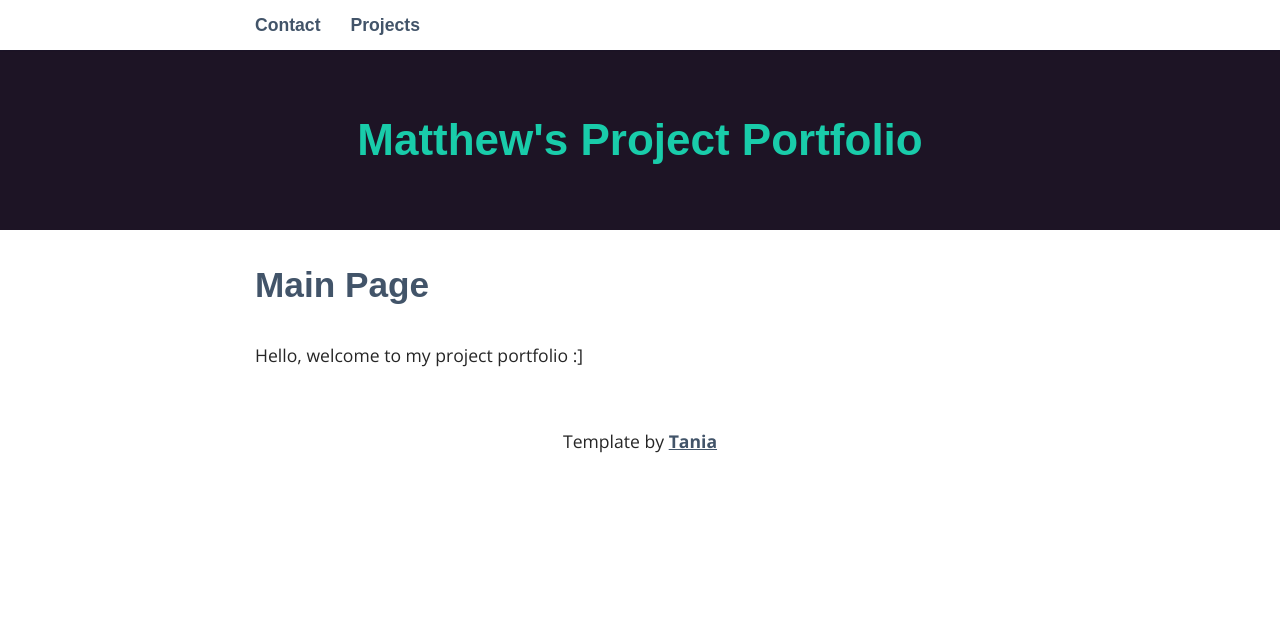
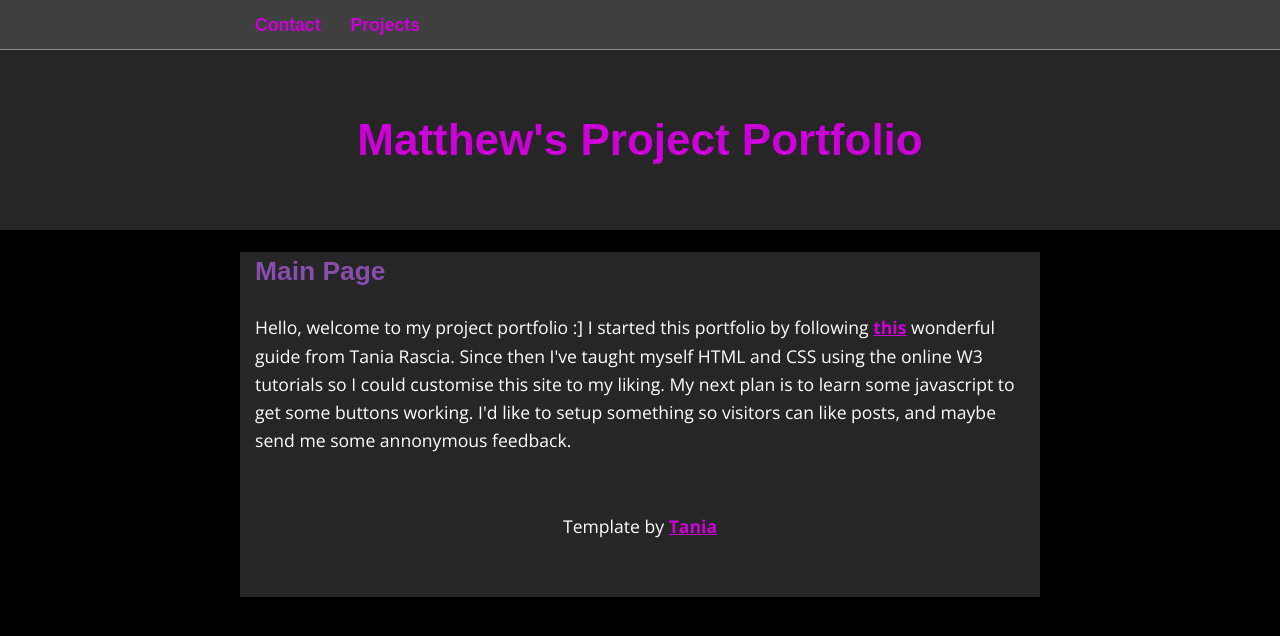
Before and after one commit to emjayking/portfolio, a Jekyll site: the page built from index.html, in a window 1280 px wide. Shown: the top 636 px of the page. Built offline with Jekyll 4.4.1, drawn with Linux system fonts in a browser that asks for light colours; some web fonts are replaced.

Commit message:
overhauled the color pallete, now in dark mode

```diff
--- a/_sass/_base.scss
+++ b/_sass/_base.scss
@@ -1,13 +1,21 @@
 $content-width: 800px;
-$main: #19ccaa;
+// $main: #19ccaa;
 $font-style: 'Open Sans', sans-serif;
-$font-color: #262626;
-$link-color: #425469;
-$link-hover-color: $main;
+$font-color: #ffff;
+// $link-color: #425469;
+// $link-hover-color: $main;
 $heading-font: 'Multi', sans-serif;
-$heading-font-color: #425469;
-$light: #e7edf4;
-$header: #1d1425;
+// $heading-font-color: #425469;
+// $light: #e7edf4;
+// $header: #1d1425;
+
+$base: #000000;
+$first-layer: #262626;
+$second-layer: #404040;
+$third-layer: #666666;
+$highlights: #884EAE;
+$accent: #cc01d7;
+
 
 *,
 *::before,
--- a/_sass/_layout.scss
+++ b/_sass/_layout.scss
@@ -5,39 +5,35 @@ body {
   font-size: 1.1em;
   line-height: 1.6;
   -webkit-font-smoothing: antialiased;
+  background-color: $base;
 }
 h1,
 h2,
 h3 {
   font-weight: 600;
-  color: $heading-font-color;
+  color: $highlights;
   font-family: $heading-font;
   line-height: 1.5;
 }
 h1 {
-  color: $main;
-  font-size: 2.5em;
-  a,
-  a:visited {
-    text-decoration: none;
-    color: $main;
-  }
+  color: $highlights;
+  // font-size: 2.5em;
 }
-h2 {
-  font-size: 2em;
-}
+// h2 {
+//   // font-size: 2em;
+// }
 a,
 a:visited {
-  color: $link-color;
+  color: $accent;
   text-decoration: underline;
   font-weight: bold;
 }
 a:hover {
-  color: $link-hover-color;
+  color: $accent;
   text-decoration: underline;
 }
 header {
-  background: $header;
+  background: $first-layer;
   padding: 0px 15px;
   text-align: center;
   margin: 50px 0 0;
@@ -45,11 +41,28 @@ header {
   display: flex;
   justify-content: center;
   align-items: center;
+
+  h1 {
+    font-size: 2.5em;
+  }
+
+  a {
+    text-decoration: none;
+  }
+  a:visited {
+    color: $highlights;
+  }
+  a:hover {
+    color: $accent;
+    text-decoration: none;
+  }
 }
+
 main {
   padding: 0 15px;
   max-width: $content-width;
   margin: 0 auto;
+  background-color: $first-layer;
 }
 
 img {
@@ -69,10 +82,10 @@ aside {
   position: fixed;
   top: 0;
   left: 0;
-  background: #fff;
+  background: $second-layer;
   width: 100%;
   z-index: 2;
-  border-bottom: 1px solid lighten($light, 30%);
+  border-bottom: 1px solid lighten($second-layer, 30%);
   box-shadow: 0px 1px 1px RGBA(4, 25, 54, 0.1);
   nav {
     float: left;
@@ -89,15 +102,15 @@ aside {
           text-decoration: none;
           display: block;
           padding: 15px;
-          font-family: 'Muli', sans-serif;
+          font-family: 'Multi', sans-serif;
           line-height: 20px;
           margin-bottom: -1px;
           box-shadow: 0;
           &:hover,
           &:active {
-            background: $header;
+            background: $third-layer;
             text-decoration: none;
-            color: $main;
+            color: $accent;
           }
         }
       }
@@ -112,8 +125,9 @@ aside {
 
 // Layouts for project divs
 .project-box {
-  border-style: solid;
-  border-color: gray;
+  border-style: ridge;
+  border-color: $third-layer;
+  background-color: $second-layer;
   border-radius: 10px;
   margin-bottom: 10px;
   text-align: center;
@@ -130,11 +144,15 @@ aside {
     margin: auto;
 
       .tag {
-    background-color: #4dffa6;
+    background-color: $highlights;
     border-radius: 10px;
     // float: left;
     padding: 10px;
     }
+  }
+
+  h3 {
+    color: $accent;
   }
 }
 
--- a/index.html
+++ b/index.html
@@ -5,3 +5,8 @@ layout: default
 <h2> Main Page</h2>
 
 Hello, welcome to my project portfolio :]
+
+I started this portfolio by following <a href="https://www.taniarascia.com/make-a-static-website-with-jekyll/">this</a> wonderful guide from Tania Rascia.
+Since then I've taught myself HTML and CSS using the online W3 tutorials so I could customise this site to my liking.
+My next plan is to learn some javascript to get some buttons working.
+I'd like to setup something so visitors can like posts, and maybe send me some annonymous feedback.
```
